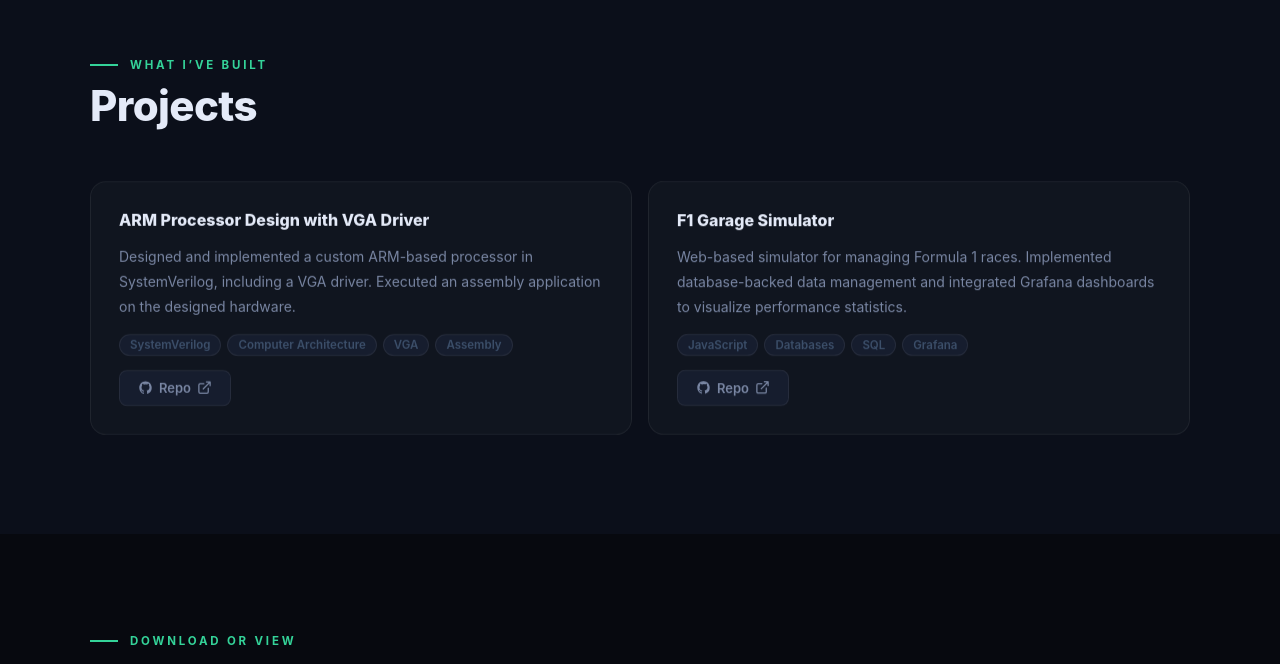
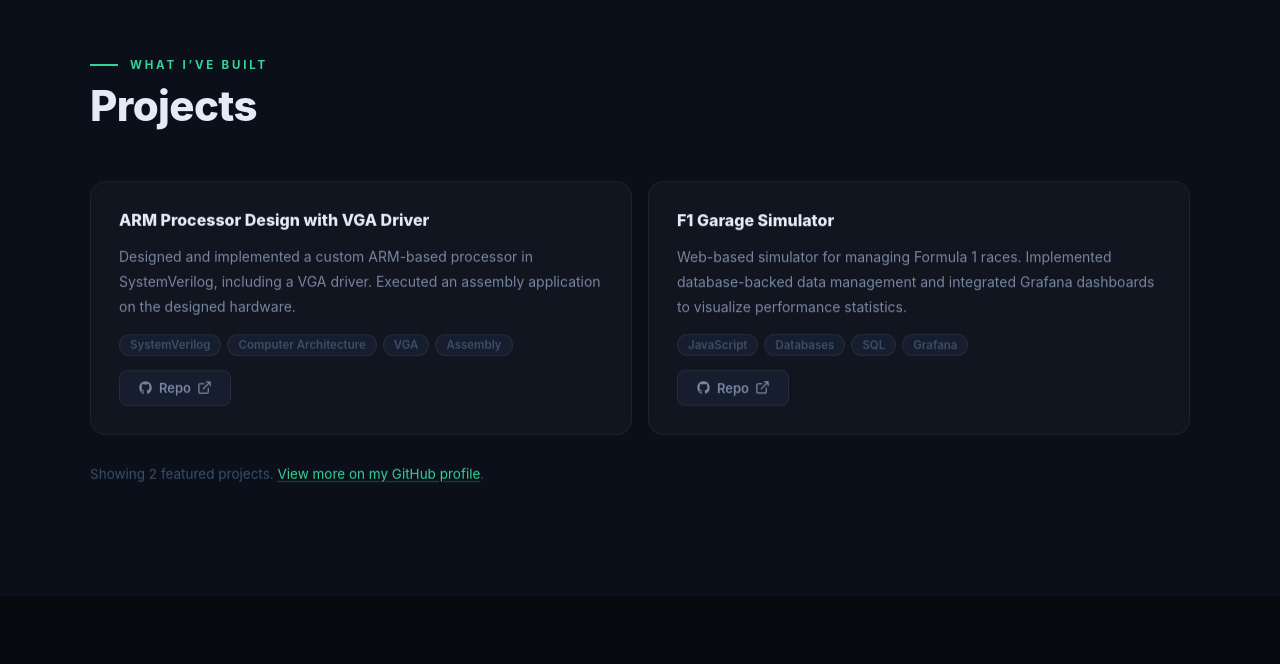
Before and after one commit to Fabbbri/fabbbri.github.io, a React (Create React App) app: page / in a window 1280 px wide. Shown: the part 2699-3363 px from the top of the page. Built offline with nearby package versions, Linux system fonts and the light colour scheme.

Commit message:
Projects: add note pointing to GitHub for more projects

```diff
--- a/src/App.css
+++ b/src/App.css
@@ -545,6 +545,13 @@
 
 .ProjectLinks { display: flex; gap: 8px; flex-wrap: wrap; }
 
+/* ── Projects footer note ────────────────────────────────────── */
+.ProjectsNote {
+  margin-top: 32px;
+  font-size: 13.5px;
+  color: var(--muted-2);
+}
+
 /* ── Resume ──────────────────────────────────────────────────── */
 .PdfFrame {
   display: block;
--- a/src/App.js
+++ b/src/App.js
@@ -95,7 +95,7 @@ function App() {
     info: [
       { label: 'Residence', value: 'Costa Rica'       },
       { label: 'City',      value: 'Guadalupe, Cartago' },
-      { label: 'Age',       value: '22'               },
+      { label: 'Age',       value: '21'               },
     ],
 
     languages: [
@@ -310,6 +310,20 @@ function App() {
                 </Reveal>
               ))}
             </div>
+            <Reveal>
+              <p className="ProjectsNote">
+                Showing 2 featured projects.{' '}
+                <a
+                  className="InlineLink"
+                  href={profile.links.github}
+                  target="_blank"
+                  rel="noopener noreferrer"
+                >
+                  View more on my GitHub profile
+                </a>
+                .
+              </p>
+            </Reveal>
           </div>
         </section>
 
```
